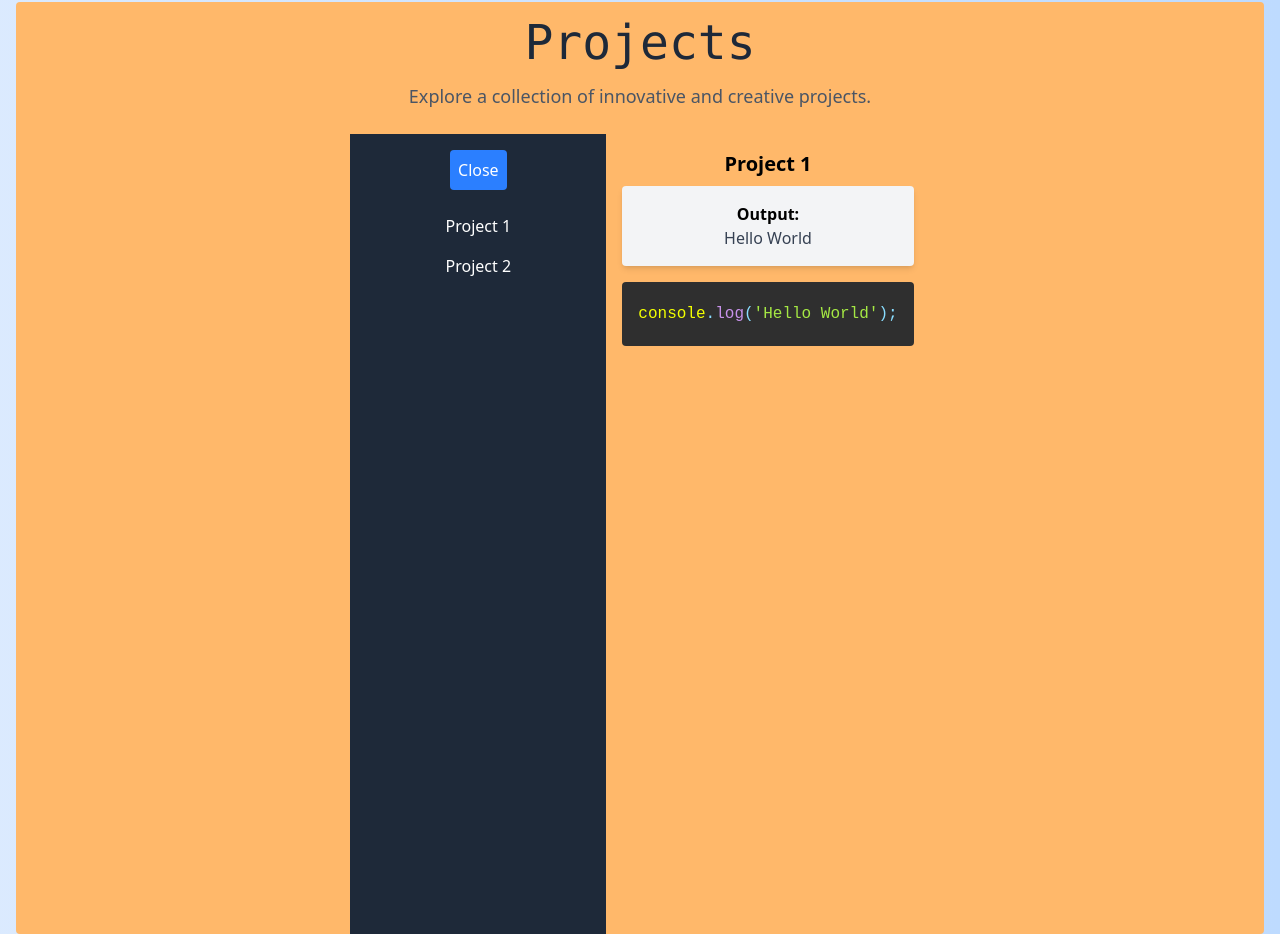
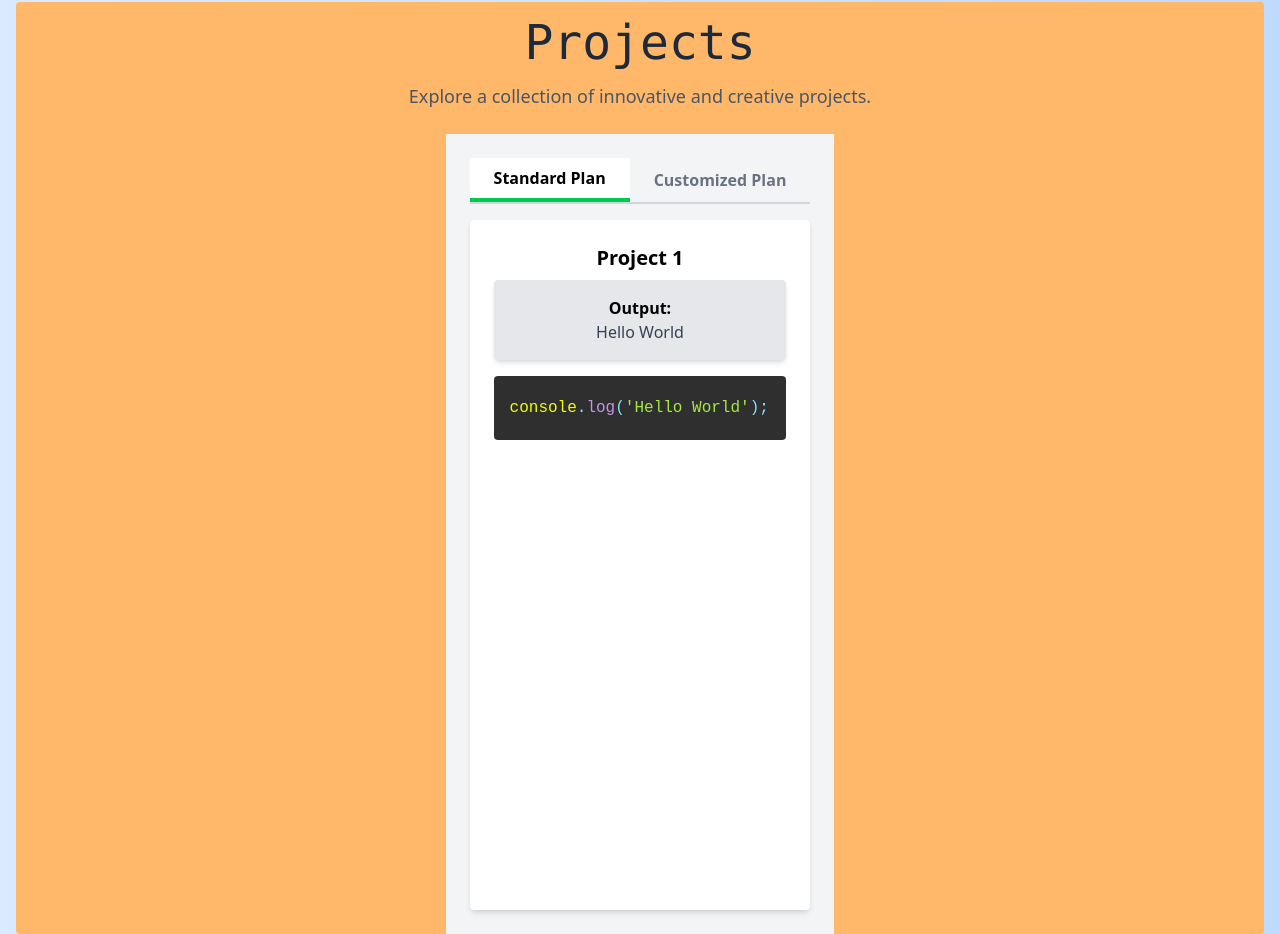
Before and after one commit to externalPointerVariable/BuildBook, a React (Vite) app in the folder myApp/: page / in a window 1280 px wide. Shown: the part 938-1872 px from the top of the page. Built offline with nearby package versions, Linux system fonts and the light colour scheme.

Commit message:
Added the toggle menu

```diff
--- a/myApp/components/Toggle.jsx
+++ b/myApp/components/Toggle.jsx
@@ -7,41 +7,40 @@ const projects = [
   { name: "Project 2", code: "function add(a, b) { return a + b; }", output: "Result: 5" },
 ];
 
-function Toggle() {
-  const [open, setOpen] = useState(true);
+export default function Toggle() {
+  const [activeTab, setActiveTab] = useState("Standard Plan");
   const [selectedProject, setSelectedProject] = useState(projects[0]);
 
   return (
-    <div className="flex h-screen">
-      {/* Sidebar */}
-      <div className={`bg-gray-800 text-white p-4 transition-all duration-300 ${open ? 'w-64' : 'w-16'}`}>
-        <button onClick={() => setOpen(!open)} className="mb-4 p-2 bg-blue-500 rounded">
-          {open ? "Close" : "Open"}
+    <div className="flex flex-col h-screen bg-gray-100 p-6">
+      <div className="flex border-b-2 border-gray-300">
+        <button
+          className={`px-6 py-2 font-bold ${activeTab === "Standard Plan" ? "bg-white border-b-4 border-green-500" : "text-gray-500"}`}
+          onClick={() => setActiveTab("Standard Plan")}>
+          Standard Plan
         </button>
-        {open && (
-          <ul>
-            {projects.map((project) => (
-              <li key={project.name} className="cursor-pointer p-2 hover:bg-gray-700" onClick={() => setSelectedProject(project)}>
-                {project.name}
-              </li>
-            ))}
-          </ul>
-        )}
+        <button
+          className={`px-6 py-2 font-bold ${activeTab === "Customized Plan" ? "bg-white border-b-4 border-green-500" : "text-gray-500"}`}
+          onClick={() => setActiveTab("Customized Plan")}>
+          Customized Plan
+        </button>
       </div>
-
-      {/* Main Content */}
-      <div className="flex-1 p-4">
+      <div className="flex-1 bg-white p-6 shadow-md mt-4 rounded">
+        {activeTab === "Standard Plan" ? (
+          <>
             <h2 className="text-xl font-bold mb-2">{selectedProject.name}</h2>
-        <div className="bg-gray-100 p-4 rounded shadow-md mb-4">
+            <div className="bg-gray-200 p-4 rounded shadow-md mb-4">
               <strong>Output:</strong>
               <p className="text-gray-700">{selectedProject.output}</p>
             </div>
             <SyntaxHighlighter language="javascript" style={materialDark} className="rounded">
               {selectedProject.code}
             </SyntaxHighlighter>
+          </>
+        ) : (
+          <div className="text-gray-700 text-lg">Customized Plan content goes here...</div>
+        )}
       </div>
     </div>
   );
 }
-
-export default Toggle;
```
Lines whose indentation alone changed are shown as unchanged.
